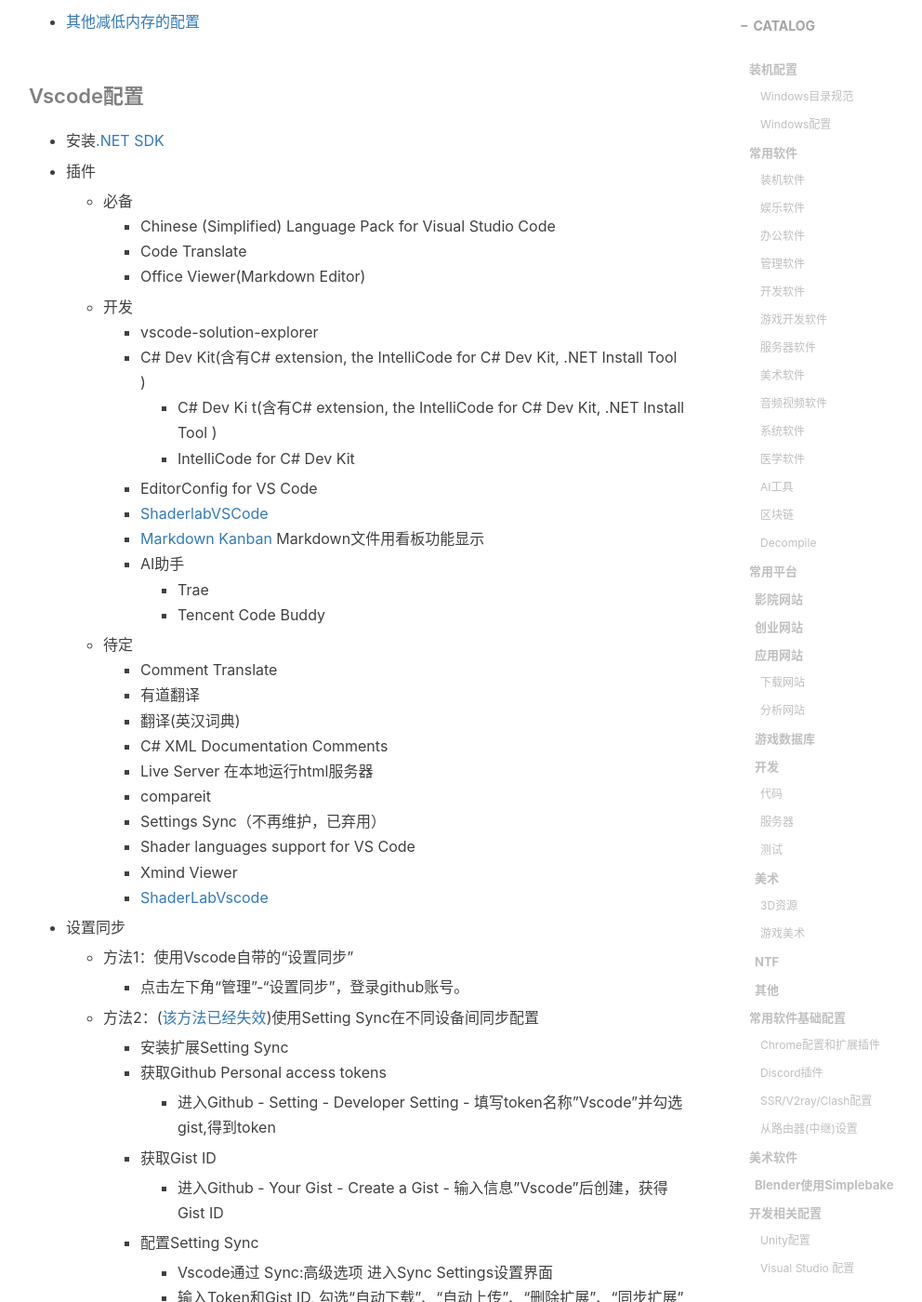
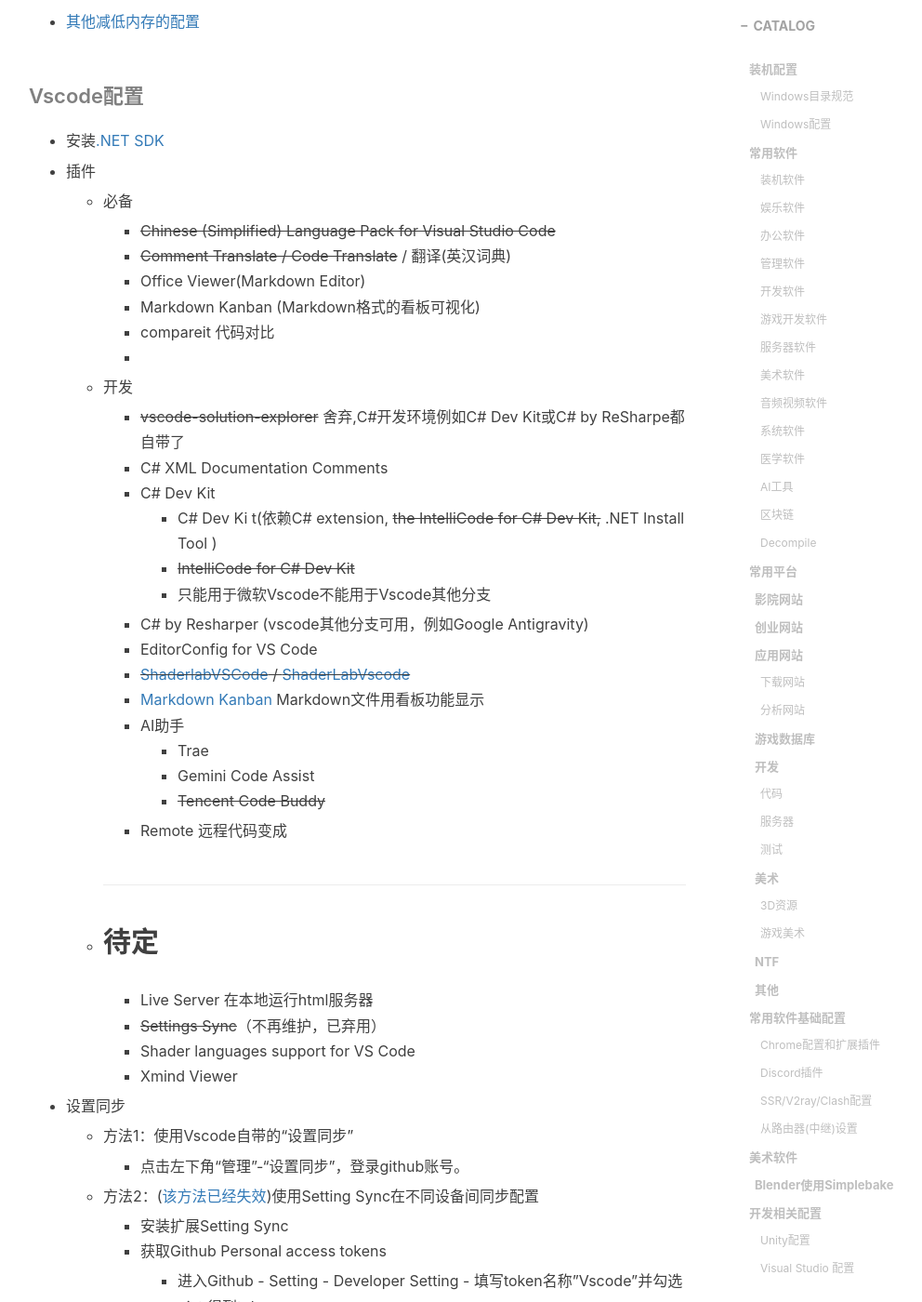
Before and after one commit to gumcstronger/gumcstronger.github.io, a Jekyll site: the page built from _posts/2022/2022-08-24-windows.md, in a window 1280 px wide and 1400 px high, scrolled down 17676 px. Shown: the whole window at 93% size, without its empty margins (234-1226 px from the left). Built offline with Jekyll 4.4.1, drawn with Linux system fonts in a browser that asks for light colours; nearby versions of some CDN libraries; comment, search, counter and statistics services are not loaded; some of the changed text lies outside the part shown.

Commit message:
Update 2022-08-24-windows.md

```diff
--- a/_posts/2022/2022-08-24-windows.md
+++ b/_posts/2022/2022-08-24-windows.md
@@ -635,31 +635,38 @@
 - 插件
 
   - 必备
-    - Chinese (Simplified) Language Pack for Visual Studio Code
-    - Code Translate
+
+    - ~~Chinese (Simplified) Language Pack for Visual Studio Code~~
+    - ~~Comment Translate / Code Translate~~ / 翻译(英汉词典)
     - Office Viewer(Markdown Editor)
+    - Markdown Kanban (Markdown格式的看板可视化)
+    - compareit 代码对比
+    -
   - 开发
-    - vscode-solution-explorer
-    - C# Dev Kit(含有C# extension, the IntelliCode for C# Dev Kit, .NET Install Tool )
-      - C# Dev Ki t(含有C# extension, the IntelliCode for C# Dev Kit, .NET Install Tool )
-      - IntelliCode for C# Dev Kit
+
+    - ~~vscode-solution-explorer~~ 舍弃,C#开发环境例如C# Dev Kit或C# by ReSharpe都自带了
+    - C# XML Documentation Comments
+    - C# Dev Kit
+      - C# Dev Ki t(依赖C# extension, ~~the IntelliCode for C# Dev Kit,~~ .NET Install Tool )
+      - ~~IntelliCode for C# Dev Kit~~
+      - 只能用于微软Vscode不能用于Vscode其他分支
+    - C# by Resharper (vscode其他分支可用，例如Google Antigravity)
     - EditorConfig for VS Code
-    - [ShaderlabVSCode](https://assetstore.unity.com/packages/tools/utilities/shaderlabvscode-94653?aid=1011lGoJ&utm_campaign=unity_affiliate&utm_medium=affiliate&utm_source=partnerize-linkmaker)
+    - ~~[ShaderlabVSCode](https://assetstore.unity.com/packages/tools/utilities/shaderlabvscode-94653?aid=1011lGoJ&utm_campaign=unity_affiliate&utm_medium=affiliate&utm_source=partnerize-linkmaker) / [ShaderLabVscode](https://github.com/angus945/compute-shader-toolbox/tree/c90e604057ea46eac2a89879361d618d47836cf6/Assets/z_Plugin/ShaderlabVSCode/VSCodePlugin)~~
     - [Markdown Kanban](https://marketplace.visualstudio.com/items?itemName=holooooo.markdown-kanban) Markdown文件用看板功能显示
     - AI助手
       - Trae
-      - Tencent Code Buddy
+      - Gemini Code Assist
+      - ~~Tencent Code Buddy~~
+    - Remote 远程代码变成
   - 待定
-    - Comment Translate
-    - 有道翻译
-    - 翻译(英汉词典)
-    - C# XML Documentation Comments
+    ----
+
+
     - Live Server 在本地运行html服务器
-    - compareit
-    - Settings Sync（不再维护，已弃用）
+    - ~~Settings Sync~~（不再维护，已弃用）
     - Shader languages support for VS Code
     - Xmind Viewer
-    - [ShaderLabVscode](https://github.com/angus945/compute-shader-toolbox/tree/c90e604057ea46eac2a89879361d618d47836cf6/Assets/z_Plugin/ShaderlabVSCode/VSCodePlugin)
 - 设置同步
 
   - 方法1：使用Vscode自带的“设置同步”
@@ -715,17 +722,12 @@
 #### Google Antigravity配置
 
 * [安装](https://antigravity.google/)
+* 修改插件市场配置
+  * 打开侧边栏Extensions - Antigravity Settings - Editor
+    * Marketplace Item URL填：https://marketplace.visualstudio.com/items
+    * MarketPlace Gallery URL填：https://marketplace.visualstudio.com/_apis/public/gallery
 * 插件
-  * 翻译相关
-    * Chinese (Simplified) 简体中文语言包
-    * Comment Translate
-  * C#和Unity相关
-    * DotRush 轻量的Vscode C#支持
-    * Unity Code Pro 基于DotRush
-    * vscode-solution-expo
-  * markdown
-    * Office Viewer
-    * Markdown Kanban
+  * 插件见Vscode插件
   * [Auto-Collapse Explorer](https://marketplace.visualstudio.com/_apis/public/gallery/publishers/lukegeneva/vsextensions/auto-collapse-explorer/latest/vspackage) 自动折叠
 
 #### Sublime Text配置
```
